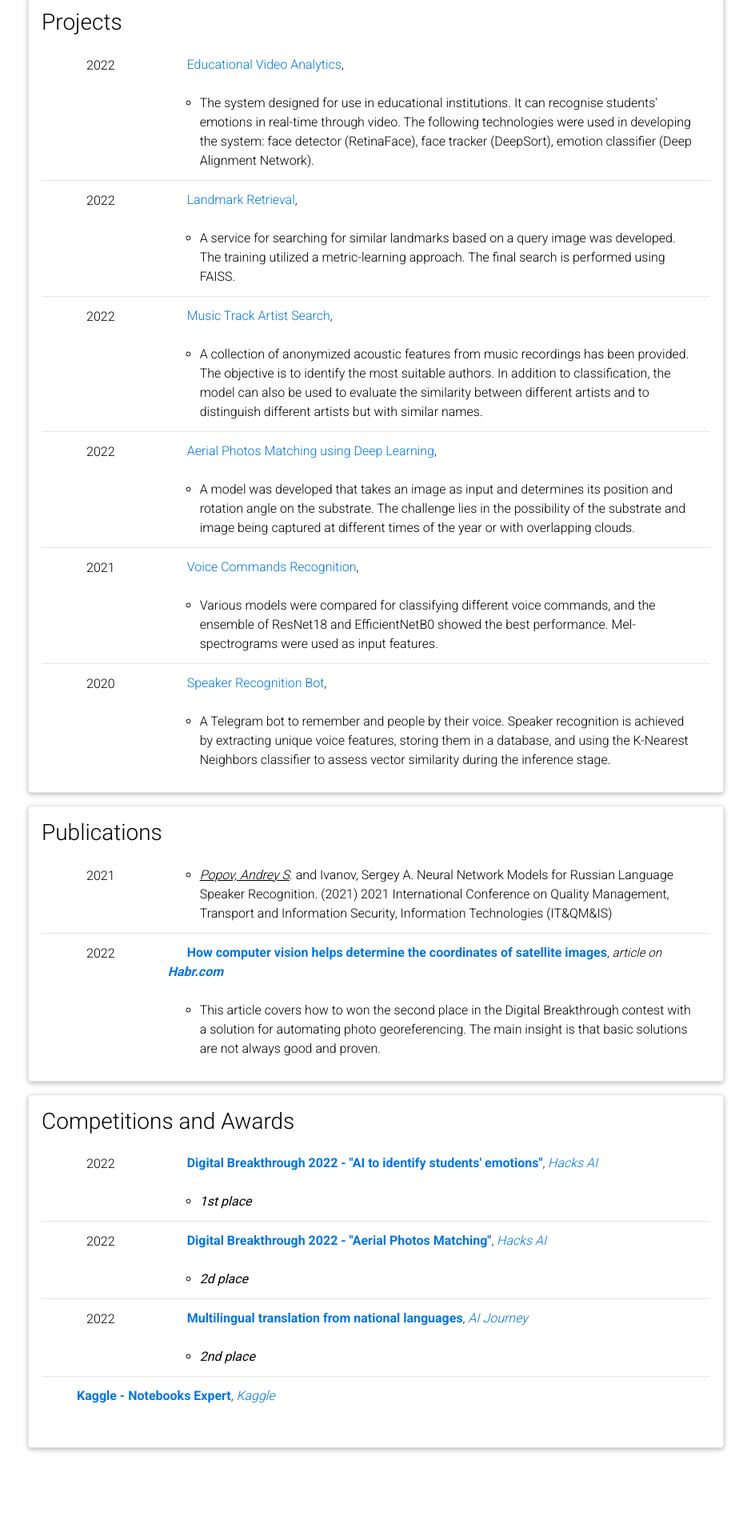
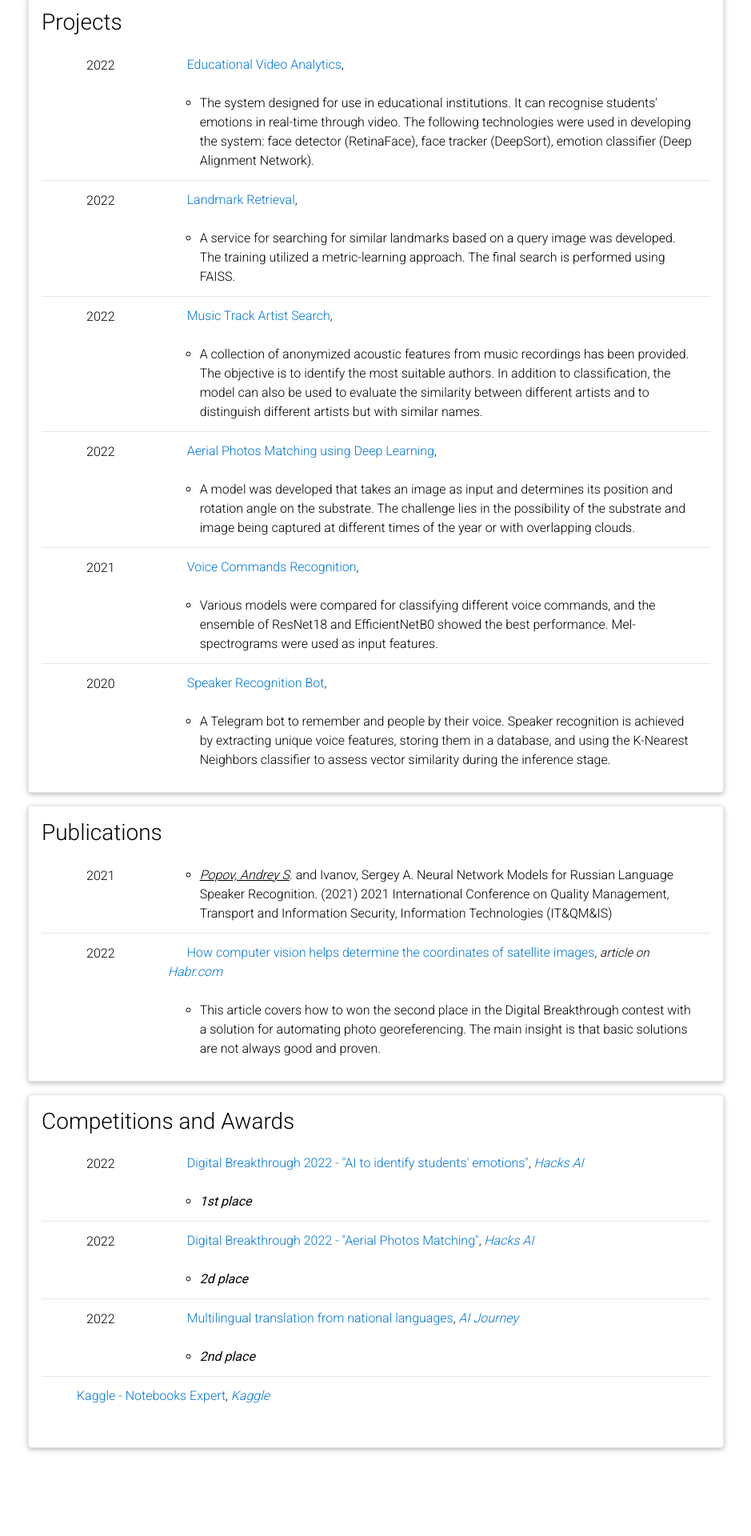
Before and after one commit to traptrip/traptrip.github.io, a Jekyll site: the page built from _pages/cv.md, in a window 1280 px wide. Shown: the part 1554-3474 px from the top of the page at 80% size, without its empty margins (170-1109 px from the left). Built offline with Jekyll 4.4.1, drawn with Linux system fonts in a browser that asks for light colours; comment, search, counter and statistics services are not loaded; a style sheet for code colours, icons or effects is not loaded.

Commit message:
update cv

```diff
--- a/_data/cv.yml
+++ b/_data/cv.yml
@@ -84,8 +84,8 @@
     - year: 2021
       description: <u><i>Popov, Andrey S</u></i>. and Ivanov, Sergey A. Neural Network Models for Russian Language Speaker Recognition. (2021) 2021 International Conference on Quality Management, Transport and Information Security, Information Technologies (IT&QM&IS)
 
-    - title: <a class="font-weight-bold" href="https://habr.com/ru/post/687646/">How computer vision helps determine the coordinates of satellite images</a>
-      institution: article on <a class="font-weight-bold" href="https://habr.com">Habr.com</a>
+    - title: <a href="https://habr.com/ru/post/687646/">How computer vision helps determine the coordinates of satellite images</a>
+      institution: article on <a href="https://habr.com">Habr.com</a>
       year: 2022
       description: This article covers how to won the second place in the Digital Breakthrough contest with a solution for automating photo georeferencing. The main insight is that basic solutions are not always good and proven.
 
@@ -93,20 +93,20 @@
 - title: Competitions and Awards
   type: time_table
   contents:
-    - title: <a class="font-weight-bold" href="https://hacks-ai.ru/hackathons/757119/">Digital Breakthrough 2022 - "AI to identify students' emotions"</a>
+    - title: <a href="https://hacks-ai.ru/hackathons/757119/">Digital Breakthrough 2022 - "AI to identify students' emotions"</a>
       institution: <a href="https://hacks-ai.ru/">Hacks AI</a>
       description: <b><i>1st place</i></b>
       year: 2022
 
-    - title: <a class="font-weight-bold" href="https://hacks-ai.ru/hackathons/757119/">Digital Breakthrough 2022 - "Aerial Photos Matching"</a>
+    - title: <a href="https://hacks-ai.ru/hackathons/757119/">Digital Breakthrough 2022 - "Aerial Photos Matching"</a>
       institution: <a href="https://hacks-ai.ru/">Hacks AI</a>
       description: <b><i>2d place</i></b>
       year: 2022
 
-    - title: <a class="font-weight-bold" href="https://dsworks.ru/group/1a047e72-4791-45d0-8ee9-44ac9c43bf4b/">Multilingual translation from national languages</a>
+    - title: <a href="https://dsworks.ru/group/1a047e72-4791-45d0-8ee9-44ac9c43bf4b/">Multilingual translation from national languages</a>
       institution: <a href="https://ai-journey.ru//">AI Journey</a>
       description: <b><i>2nd place</i></b>
       year: 2022
 
-    - title: <a class="font-weight-bold" href="https://www.kaggle.com/traptrip">Kaggle - Notebooks Expert</a>
+    - title: <a href="https://www.kaggle.com/traptrip">Kaggle - Notebooks Expert</a>
       institution: <a href="https://www.kaggle.com/">Kaggle</a>
```
